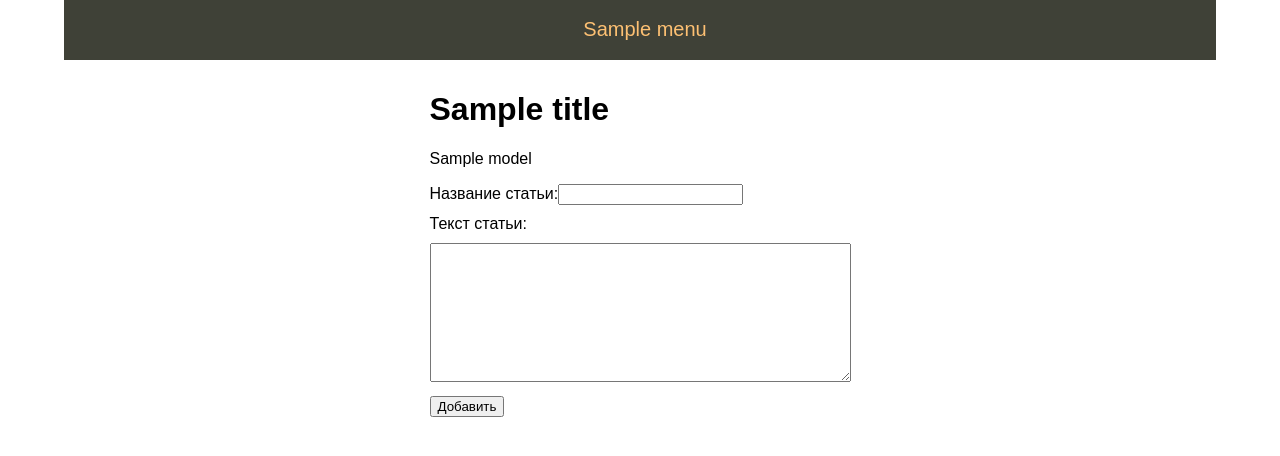
After one commit to slava-bor/phyton-flask, a Flask app: template templates/add_post.html in a window 1280 px wide. The commit adds this page. Shown: the top 456 px of the page. Run offline with Flask 2, Linux system fonts and the light colour scheme; the template is opened without the code that fills it: most values are stand-ins (such as "Sample title", 1, 10 or a date in 2020).

Commit message:
Add files via upload

```diff
--- /dev/null
+++ b/templates/add_post.html
@@ -0,0 +1,14 @@
+{% extends 'base.html' %}
+
+{% block content %}
+{{ super() }}
+{% for cat, msg in get_flashed_message(True) %}
+<div class="flash {{cat}}">{{msg}}</div>
+{% endfor %}
+<form action="{{url_for('addPost')}}" method="post" class="form-contact">
+    <p><label>Название статьи: </label><input type="text" name="name" value="" requied></p>
+    <p><label>Текст статьи: </label></p>
+    <p><textarea name="post" rows=7 cols=40></textarea>
+    <p><input type="submit" value="Добавить"></p>
+</form>
+{% endblock %}
--- a/templates/base.html
+++ b/templates/base.html
@@ -19,7 +19,7 @@
         {%- block mainmenu -%}
             <ul class='mainmenu'>
                 {% for m in menu -%}
-                <li><a href="{{m.url}}">{{m.name}}</a></li>
+                <li><a href="{{m.url}}">{{m.title}}</a></li>
                 {% endfor -%}
             </ul>
         {% endblock mainmenu -%}
@@ -30,7 +30,7 @@
         {% else %}
             <h1>Title не передан</h1>
         {% endif %}
-
+       <p>{{menu[0].model}}</p>
     {% endblock -%}
     </div>
 </body>
```
